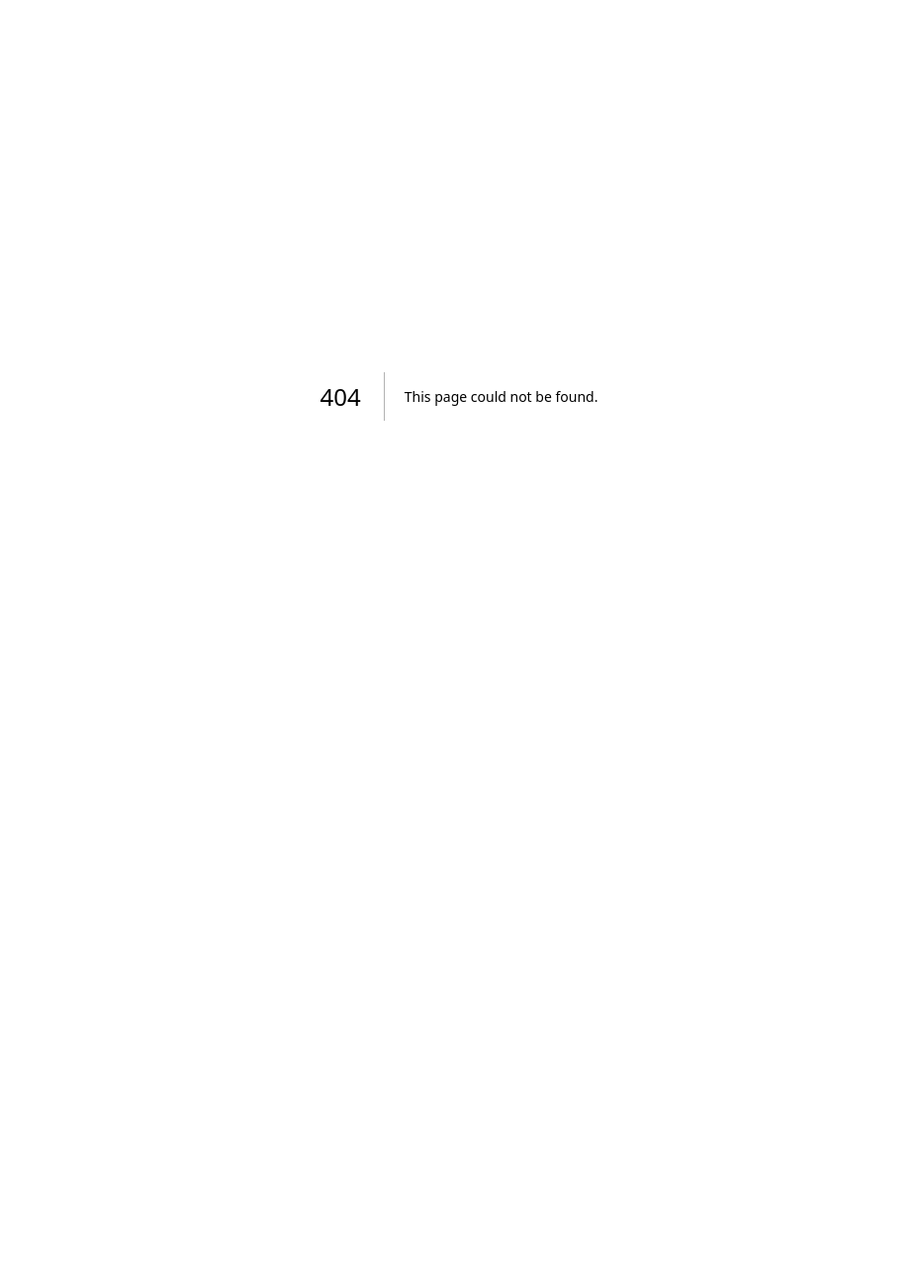
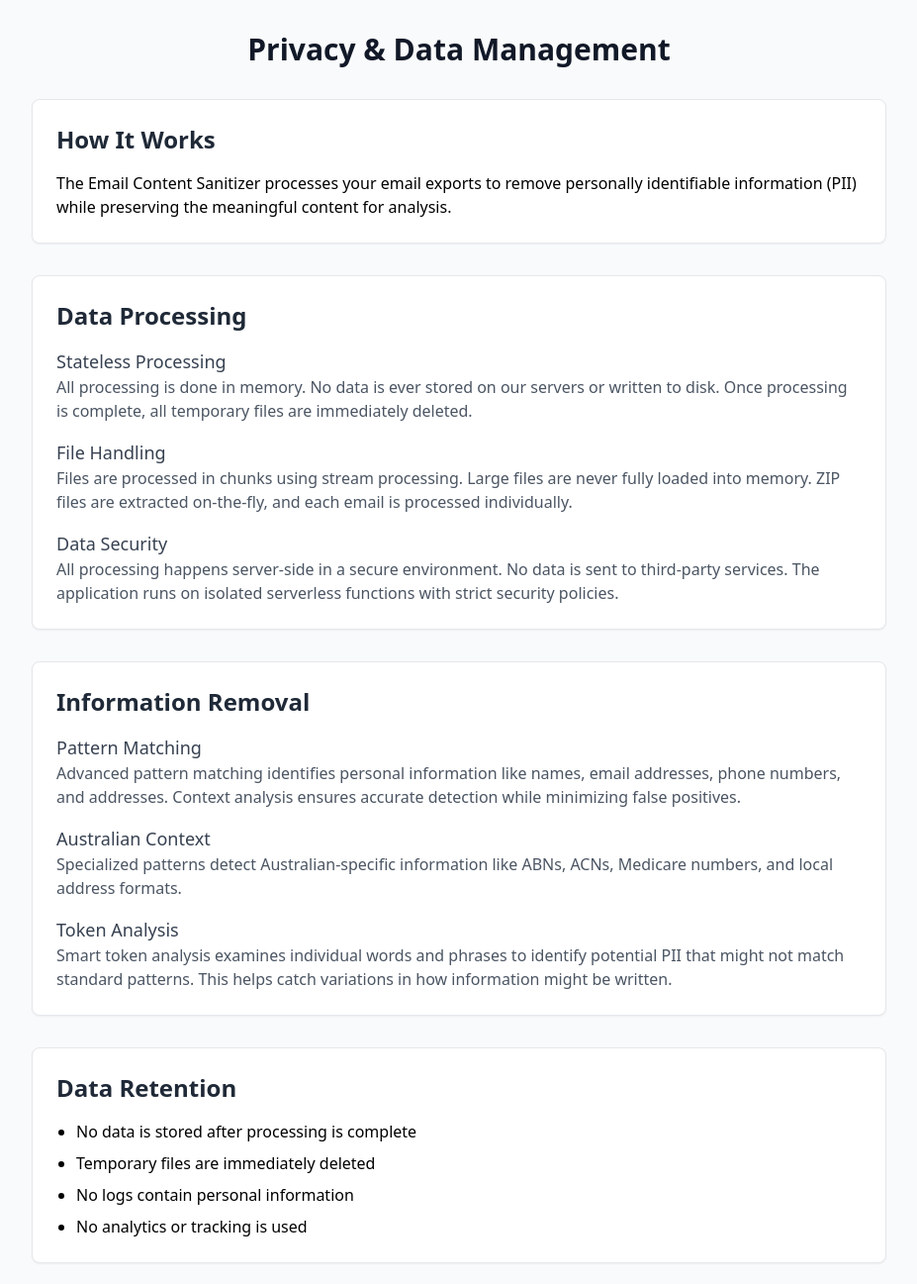
Before and after one commit to berwickgeek/3dn-sanitizer, a Next.js app: page /privacy in a window 1280 px wide. Before the commit this address had no page. Shown: the top 1297 px of the page at 99% size, without its empty margins (176-1103 px from the left). Before the commit the page ends 800 px from the top, so only its background shows below. Built offline with nearby package versions, Linux system fonts and the light colour scheme.

Commit message:
feat: Add privacy page and JSON export
- Added privacy and data management page
- Added JSON export button for results
- Added link to privacy page from main interface
- Updated UI with better spacing and layout

```diff
--- a/src/pages/index.tsx
+++ b/src/pages/index.tsx
@@ -127,6 +127,32 @@ const Home: NextPage = () => {
 
           {result && (
             <div className="mt-8 space-y-6">
+              <div className="flex justify-between items-center mb-4">
+                <button
+                  onClick={() => {
+                    const blob = new Blob([JSON.stringify(result, null, 2)], {
+                      type: "application/json",
+                    });
+                    const url = URL.createObjectURL(blob);
+                    const a = document.createElement("a");
+                    a.href = url;
+                    a.download = "sanitized-content.json";
+                    document.body.appendChild(a);
+                    a.click();
+                    document.body.removeChild(a);
+                    URL.revokeObjectURL(url);
+                  }}
+                  className="btn btn-primary"
+                >
+                  Export JSON
+                </button>
+                <a
+                  href="/privacy"
+                  className="text-blue-600 hover:text-blue-800"
+                >
+                  Privacy & Data Management
+                </a>
+              </div>
               <div className="grid grid-cols-3 gap-4">
                 <div className="card p-4 text-center">
                   <p className="text-sm text-gray-500">Files Processed</p>
--- /dev/null
+++ b/src/pages/privacy.tsx
@@ -0,0 +1,141 @@
+import type { NextPage } from "next";
+
+const Privacy: NextPage = () => {
+  return (
+    <div className="min-h-screen bg-gray-50 py-8">
+      <div className="max-w-4xl mx-auto px-4">
+        <h1 className="text-3xl font-bold text-center text-gray-900 mb-8">
+          Privacy & Data Management
+        </h1>
+
+        <div className="space-y-8">
+          <section className="card p-6">
+            <h2 className="text-2xl font-semibold text-gray-800 mb-4">
+              How It Works
+            </h2>
+            <div className="prose prose-gray">
+              <p>
+                The Email Content Sanitizer processes your email exports to
+                remove personally identifiable information (PII) while
+                preserving the meaningful content for analysis.
+              </p>
+            </div>
+          </section>
+
+          <section className="card p-6">
+            <h2 className="text-2xl font-semibold text-gray-800 mb-4">
+              Data Processing
+            </h2>
+            <div className="space-y-4">
+              <div>
+                <h3 className="text-lg font-medium text-gray-700">
+                  Stateless Processing
+                </h3>
+                <p className="text-gray-600">
+                  All processing is done in memory. No data is ever stored on
+                  our servers or written to disk. Once processing is complete,
+                  all temporary files are immediately deleted.
+                </p>
+              </div>
+
+              <div>
+                <h3 className="text-lg font-medium text-gray-700">
+                  File Handling
+                </h3>
+                <p className="text-gray-600">
+                  Files are processed in chunks using stream processing. Large
+                  files are never fully loaded into memory. ZIP files are
+                  extracted on-the-fly, and each email is processed
+                  individually.
+                </p>
+              </div>
+
+              <div>
+                <h3 className="text-lg font-medium text-gray-700">
+                  Data Security
+                </h3>
+                <p className="text-gray-600">
+                  All processing happens server-side in a secure environment. No
+                  data is sent to third-party services. The application runs on
+                  isolated serverless functions with strict security policies.
+                </p>
+              </div>
+            </div>
+          </section>
+
+          <section className="card p-6">
+            <h2 className="text-2xl font-semibold text-gray-800 mb-4">
+              Information Removal
+            </h2>
+            <div className="space-y-4">
+              <div>
+                <h3 className="text-lg font-medium text-gray-700">
+                  Pattern Matching
+                </h3>
+                <p className="text-gray-600">
+                  Advanced pattern matching identifies personal information like
+                  names, email addresses, phone numbers, and addresses. Context
+                  analysis ensures accurate detection while minimizing false
+                  positives.
+                </p>
+              </div>
+
+              <div>
+                <h3 className="text-lg font-medium text-gray-700">
+                  Australian Context
+                </h3>
+                <p className="text-gray-600">
+                  Specialized patterns detect Australian-specific information
+                  like ABNs, ACNs, Medicare numbers, and local address formats.
+                </p>
+              </div>
+
+              <div>
+                <h3 className="text-lg font-medium text-gray-700">
+                  Token Analysis
+                </h3>
+                <p className="text-gray-600">
+                  Smart token analysis examines individual words and phrases to
+                  identify potential PII that might not match standard patterns.
+                  This helps catch variations in how information might be
+                  written.
+                </p>
+              </div>
+            </div>
+          </section>
+
+          <section className="card p-6">
+            <h2 className="text-2xl font-semibold text-gray-800 mb-4">
+              Data Retention
+            </h2>
+            <div className="prose prose-gray">
+              <ul className="list-disc pl-5 space-y-2">
+                <li>No data is stored after processing is complete</li>
+                <li>Temporary files are immediately deleted</li>
+                <li>No logs contain personal information</li>
+                <li>No analytics or tracking is used</li>
+              </ul>
+            </div>
+          </section>
+
+          <section className="card p-6">
+            <h2 className="text-2xl font-semibold text-gray-800 mb-4">
+              Technical Safeguards
+            </h2>
+            <div className="prose prose-gray">
+              <ul className="list-disc pl-5 space-y-2">
+                <li>Rate limiting prevents abuse</li>
+                <li>File size limits ensure safe processing</li>
+                <li>Memory usage is strictly controlled</li>
+                <li>Processing timeouts prevent hanging operations</li>
+                <li>Error handling preserves privacy even during failures</li>
+              </ul>
+            </div>
+          </section>
+        </div>
+      </div>
+    </div>
+  );
+};
+
+export default Privacy;
```
Also changed, not shown: cline_docs/codebaseSummary.md (+27 -19 lines), cline_docs/currentTask.md (+41 -75 lines), cline_docs/projectRoadmap.md (+7 -4 lines).
